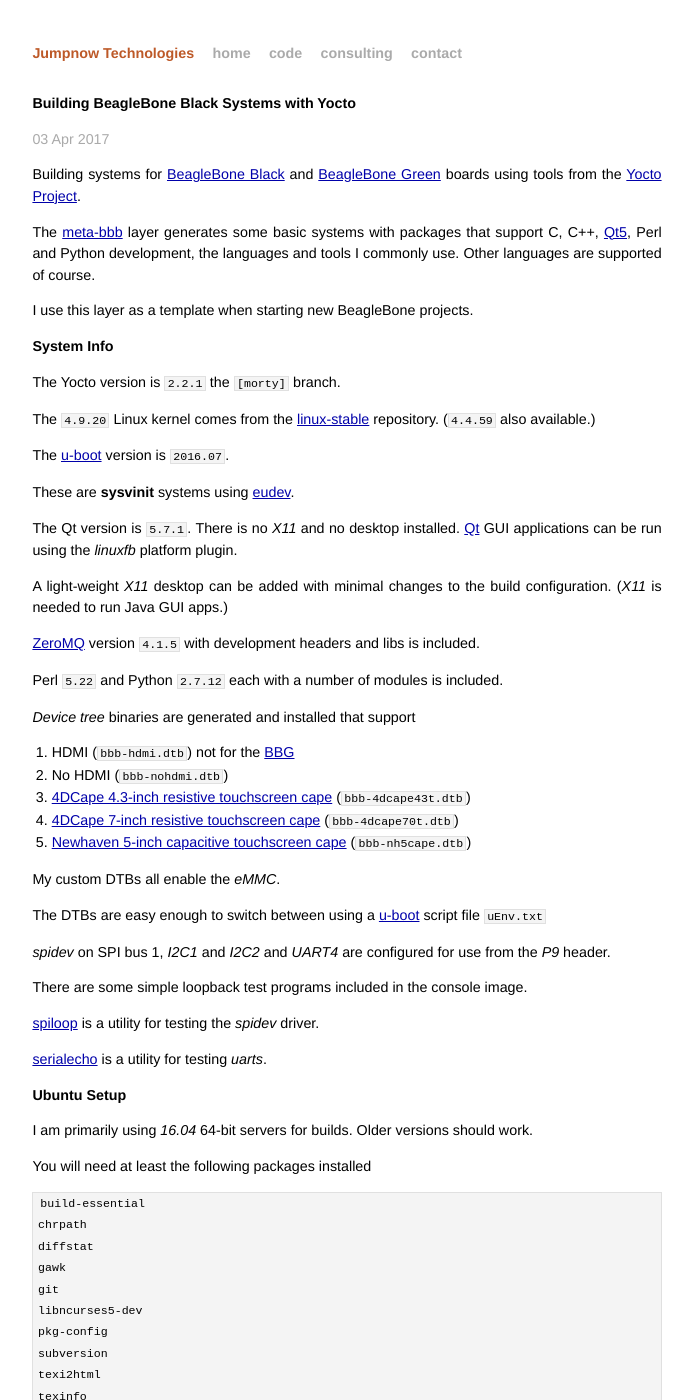
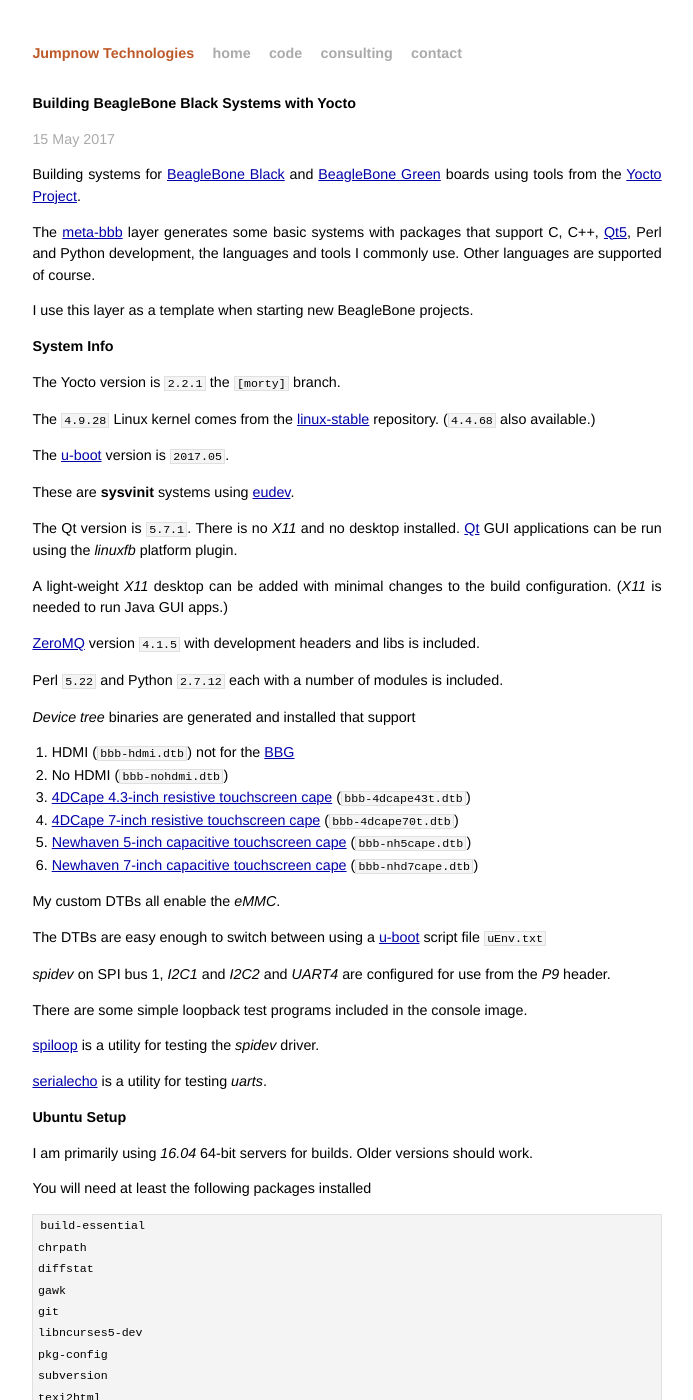
Before and after one commit to jumpnow/jumpnowtek-site, a Jekyll site: the page built from _posts/2015-06-08-BeagleBone-Systems-with-Yocto.md, in a window 1280 px wide and 1400 px high. Shown: the whole window, without its empty margins (293-986 px from the left). Built offline with Jekyll 4.4.1, drawn with Linux system fonts in a browser that asks for light colours.

Commit message:
Upgrade bbb kernel and add nhd7 cape

```diff
--- a/_posts/2015-06-08-BeagleBone-Systems-with-Yocto.md
+++ b/_posts/2015-06-08-BeagleBone-Systems-with-Yocto.md
@@ -2,7 +2,7 @@
 layout: post
 title: Building BeagleBone Black Systems with Yocto
 description: "Building customized systems for the BeagleBone Black using tools from the Yocto Project"
-date: 2017-04-03 05:56:00
+date: 2017-05-15 16:50:00
 categories: beaglebone
 tags: [linux, beaglebone, yocto]
 ---
@@ -17,9 +17,9 @@
 
 The Yocto version is `2.2.1` the `[morty]` branch.
 
-The `4.9.20` Linux kernel comes from the [linux-stable][linux-stable] repository. (`4.4.59`  also available.)
+The `4.9.28` Linux kernel comes from the [linux-stable][linux-stable] repository. (`4.4.68`  also available.)
 
-The [u-boot][uboot] version is `2016.07`.
+The [u-boot][uboot] version is `2017.05`.
 
 These are **sysvinit** systems using [eudev][eudev].
 
@@ -38,6 +38,7 @@
 3. [4DCape 4.3-inch resistive touchscreen cape][4dcape43t] (`bbb-4dcape43t.dtb`)
 4. [4DCape 7-inch resistive touchscreen cape][4dcape70t] (`bbb-4dcape70t.dtb`)
 5. [Newhaven 5-inch capacitive touchscreen cape][nh5cape] (`bbb-nh5cape.dtb`)
+6. [Newhaven 7-inch capacitive touchscreen cape][nhd7cape] (`bbb-nhd7cape.dtb`)
 
 My custom DTBs all enable the *eMMC*.
 
@@ -622,6 +623,7 @@
 [4dcape70t]: http://www.4dsystems.com.au/product/4DCAPE_70T/
 [4dcape43t]: http://www.4dsystems.com.au/product/4DCAPE_43/
 [nh5cape]: http://elinux.org/Nh5cape
+[nhd7cape]: http://www.mouser.com/new/newhavendisplay/newhaven-beaglebone-cape/
 [bitbake]: http://www.yoctoproject.org/docs/2.1/bitbake-user-manual/bitbake-user-manual.html
 [source-script]: http://stackoverflow.com/questions/4779756/what-is-the-difference-between-source-script-sh-and-script-sh
 [zeromq]: http://zeromq.org/
```
